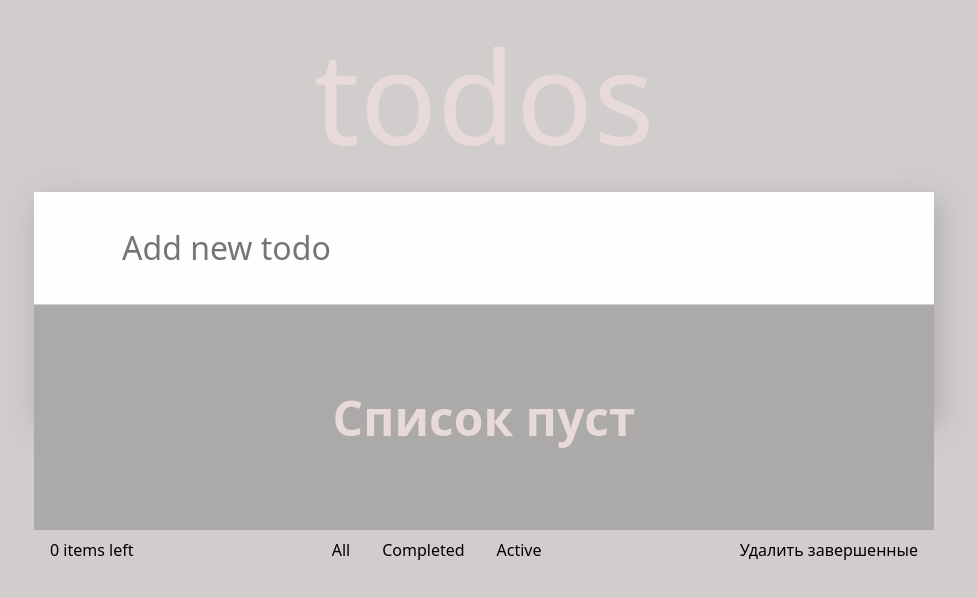
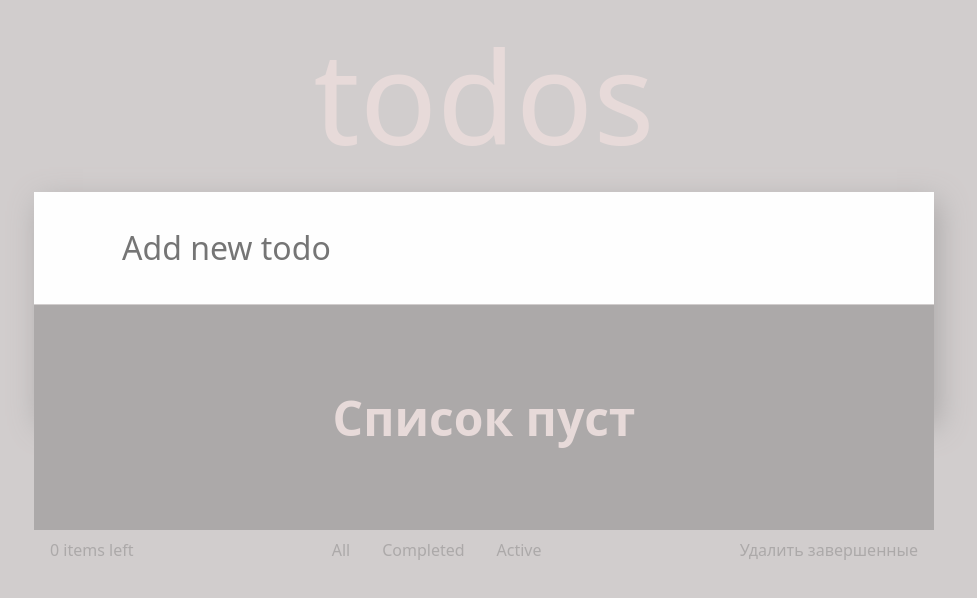
Before and after one commit to BRIT47rus/Todos, a React (Vite) app: page / in a window 1280 px wide. Shown: the top 598 px of the page, without its empty margins (156-1133 px from the left). Built offline with nearby package versions, Linux system fonts and the light colour scheme.

Commit message:
add clear completed

```diff
--- a/src/components/App/store.tsx
+++ b/src/components/App/store.tsx
@@ -15,6 +15,7 @@ export interface ITodoContext {
     deleteTodo: (id: number) => void;
     toogleCompleate: (id: number) => void;
     filterTodos: (type: ActionFilter, state?: ITodo[]) => ITodo[];
+    deleteTodoS: VoidFunction;
     filteredTodos: ITodo[];
     setFilteredTodos: React.Dispatch<SetStateAction<ITodo[]>>;
 }
@@ -42,7 +43,9 @@ export const TodosProvider: FC<{ children: ReactNode }> = ({ children }) => {
             setTodos((prev) => prev.filter((todo) => todo.id !== id));
         }
     };
-
+    const deleteTodoS = () => {
+        setTodos((prev) => prev.filter((todo) => todo.checked));
+    };
     const toogleCompleate = (id: number) => {
         setTodos((prev) =>
             prev.map((todo) =>
@@ -83,6 +86,7 @@ export const TodosProvider: FC<{ children: ReactNode }> = ({ children }) => {
                 filterTodos,
                 filteredTodos,
                 setFilteredTodos,
+                deleteTodoS,
             }}
         >
             {children}
--- a/src/components/features/Info/Info.css
+++ b/src/components/features/Info/Info.css
@@ -3,4 +3,5 @@
     grid-template-columns: auto 1fr auto;
     padding: 8px 16px;
     font-size: 16px;
+    color: var(--color--text);
 }
--- a/src/components/features/Info/Info.tsx
+++ b/src/components/features/Info/Info.tsx
@@ -3,7 +3,7 @@ import { Button } from '../components/Button/Button';
 import { InfoFilter } from '../components/InfoFilter/InfoFilter';
 import './Info.css';
 export const Info = () => {
-    const { todos } = useTodosCTX();
+    const { todos, deleteTodoS } = useTodosCTX();
 
     const countItems = todos.filter((item) => item.checked).length;
 
@@ -11,7 +11,7 @@ export const Info = () => {
         <div className="info-container">
             <div>{countItems} items left</div>
             <InfoFilter />
-            <Button onClick={() => null} element="Удалить завершенные" />
+            <Button onClick={deleteTodoS} element="Удалить завершенные" />
         </div>
     );
 };
```
